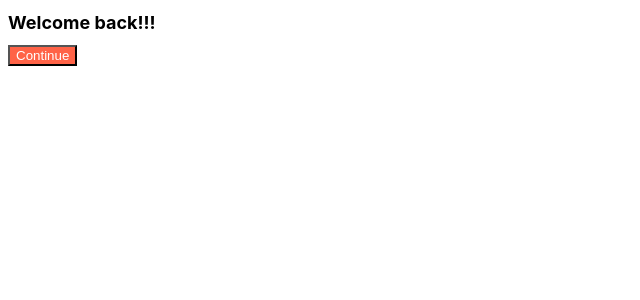
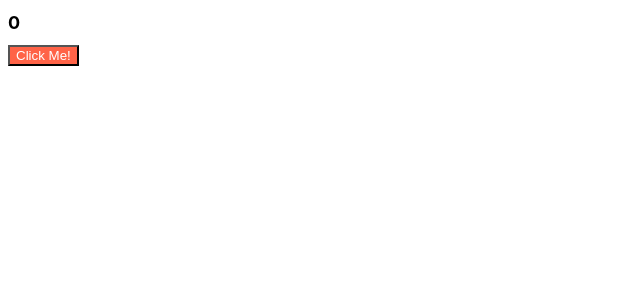
Before and after one commit to Kim-HyunSeo/clone_movieapp, a React (Create React App) app: page / in a window 1280 px wide. Shown: the top 300 px of the page, without its empty margins (0-640 px from the left). Built offline with nearby package versions, Linux system fonts and the light colour scheme.

Commit message:
Refactor: use createRoot for React 18

```diff
--- a/src/App.js
+++ b/src/App.js
@@ -1,11 +1,21 @@
+import { useState, useEffect } from "react";
+
 import Button from "./Button";
 import styled from "./App.module.css";
 
 function App() {
+    const [value, setValue] = useState(0);
+    const onClick = () => setValue((prev) => prev + 1);
+    console.log("all");
+    const iRunOnlyOnce = () => {
+        console.log("one");
+    };
+    useEffect(iRunOnlyOnce, []);
+
     return (
         <div>
-            <h1 className={styled.title}>Welcome back!!!</h1>
-            <Button text={"Continue"} />
+            <h1 className={styled.title}>{value}</h1>
+            <Button text={"Click Me!"} onClick={onClick} />
         </div>
     );
 }
--- a/src/index.js
+++ b/src/index.js
@@ -1,10 +1,12 @@
 import React from "react";
-import ReactDOM from "react-dom";
+import ReactDOM from "react-dom/client";
 import App from "./App";
 
-ReactDOM.render(
+const container = document.getElementById("root");
+const root = ReactDOM.createRoot(container);
+
+root.render(
     <React.StrictMode>
         <App />
     </React.StrictMode>,
-    document.getElementById("root"),
 );
```
